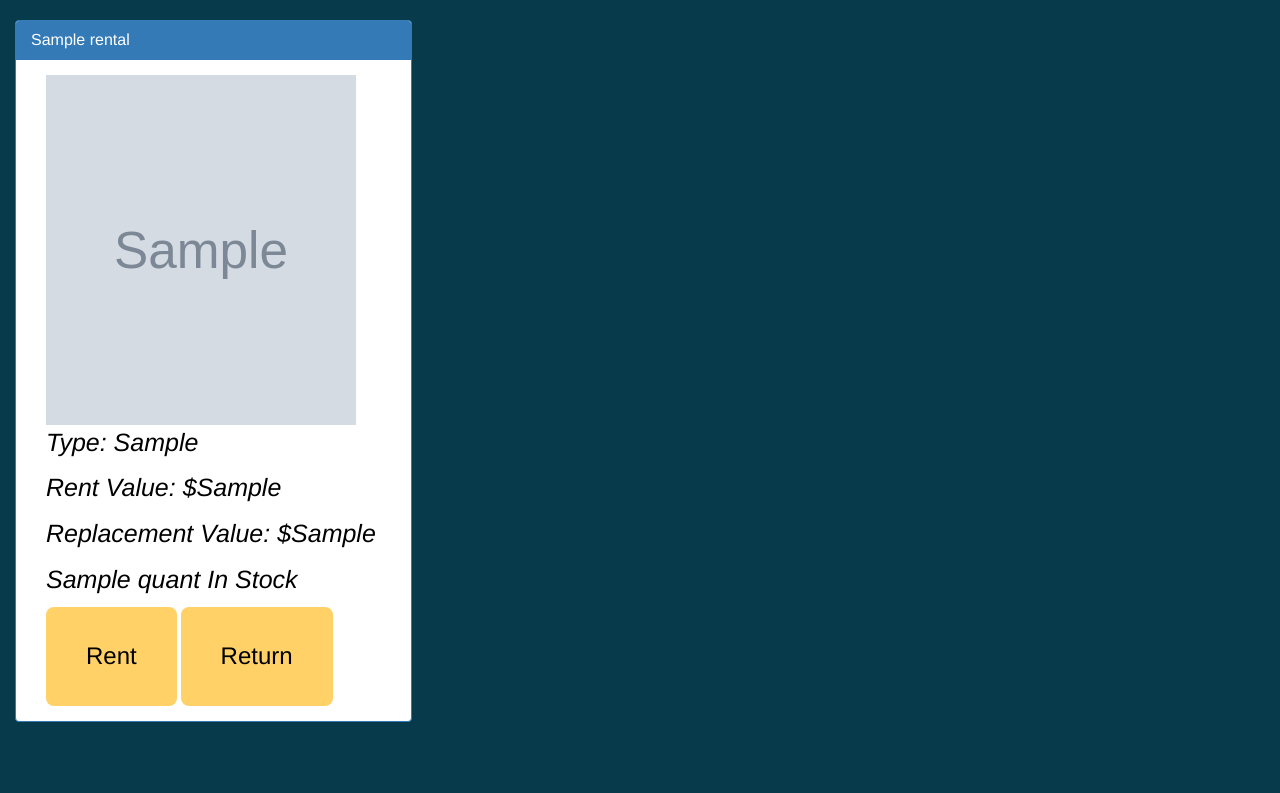
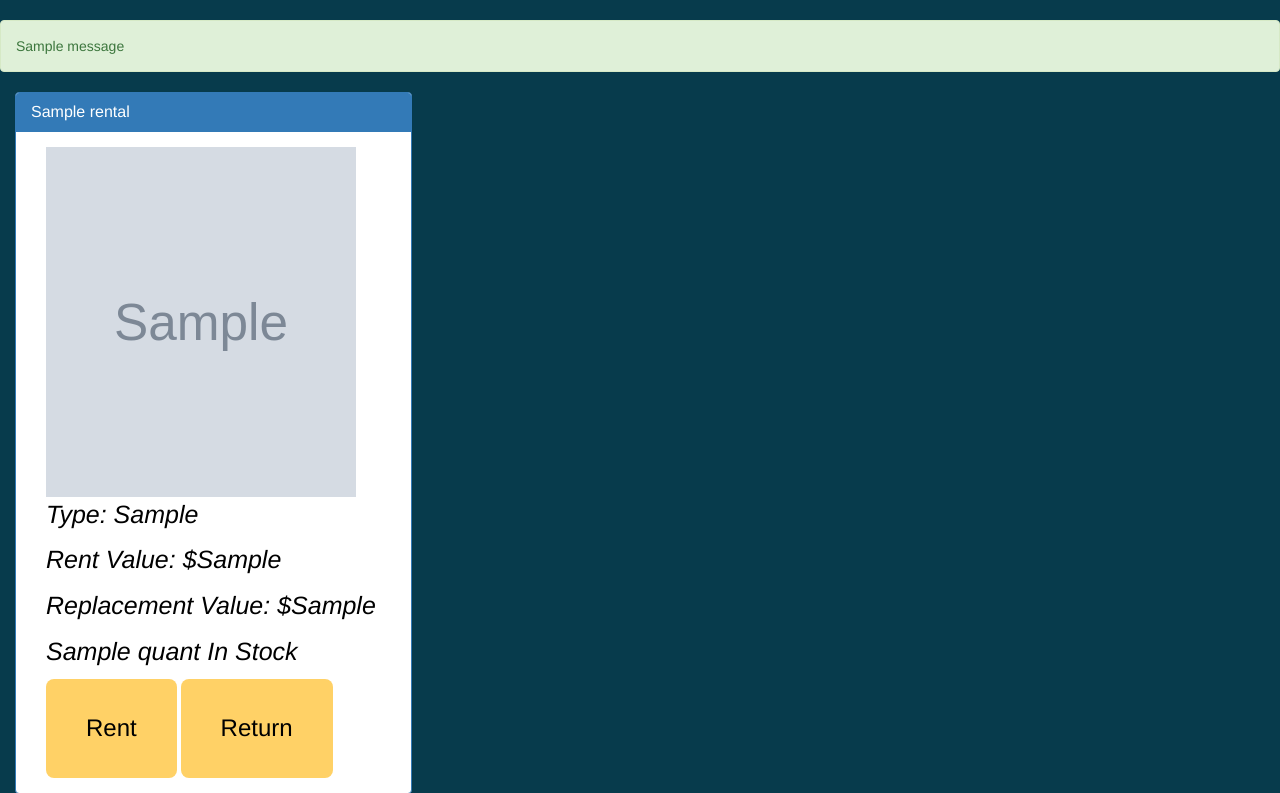
Before and after one commit to JacobSpence97/django-rent, a Django app: template rent/rental/templates/rental/store.html in a window 1280 px wide. Shown: the part 50-843 px from the top of the page. Before the commit the page ends 772 px from the top, so only its background shows below. Run offline with Django 3.2, Linux system fonts and the light colour scheme; the template is opened without the code that fills it: most values are stand-ins (such as "Sample title", 1, 10 or a date in 2020); grey boxes marked "Sample" are stand-in pictures; one stand-in notice (Sample message) is shown; some libraries are stand-ins or nearby versions.

Commit message:
fixed a bug in the renting buttons and added back the message

```diff
--- a/rent/rental/templates/rental/store.html
+++ b/rent/rental/templates/rental/store.html
@@ -19,6 +19,9 @@
 <title>Rent-A-Flix STORE</title>
 </head>
 <body>
+ {% for message in messages %}
+  <div class="alert alert-{{ message.tags }}">{{ message }}</div>
+    {% endfor %}
 {%  for rental in rentals%}
 <div class="col-lg-4 col-md-6 col-sm-12">
   <div class="panel panel-primary">
@@ -39,6 +42,7 @@
     </form>
     <form action="{% url 'returns' rental.id %}" class="return" style=" display:inline!important;">
     <input type="submit" class="button" value="Return">
+    </form>
     </div>
   </div>
 </div>
```
Also changed, not shown: rent/db.sqlite3.
